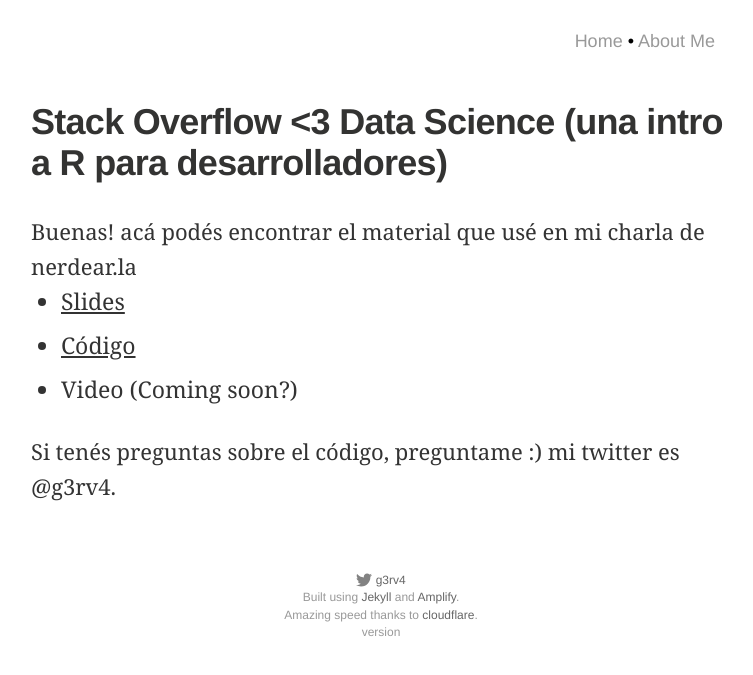
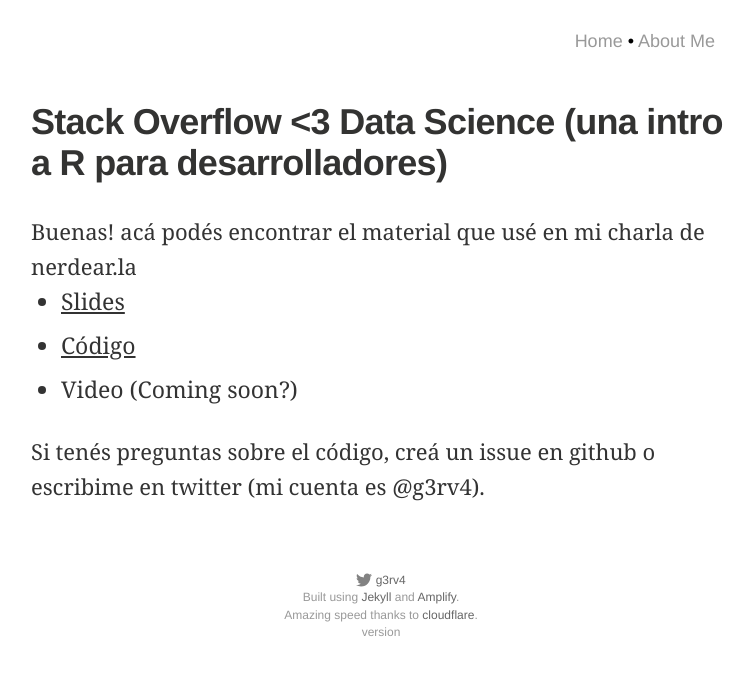
Before and after one commit to g3rv4/g3rv4.com, a Jekyll site: the page built from nerdearla.md, in a window 1280 px wide. Shown: the top 675 px of the page, without its empty margins (259-1012 px from the left). Built offline with Jekyll 4.4.1, drawn with Linux system fonts in a browser that asks for light colours.

Commit message:
suena mejor :)

```diff
--- a/nerdearla.md
+++ b/nerdearla.md
@@ -9,4 +9,4 @@ Buenas! acá podés encontrar el material que usé en mi charla de nerdear.la
 * [Código](https://github.com/g3rv4/TagsEnSOes)
 * Video (Coming soon?)
 
-Si tenés preguntas sobre el código, preguntame :) mi twitter es @g3rv4.
+Si tenés preguntas sobre el código, creá un issue en github o escribime en twitter (mi cuenta es @g3rv4).
```
